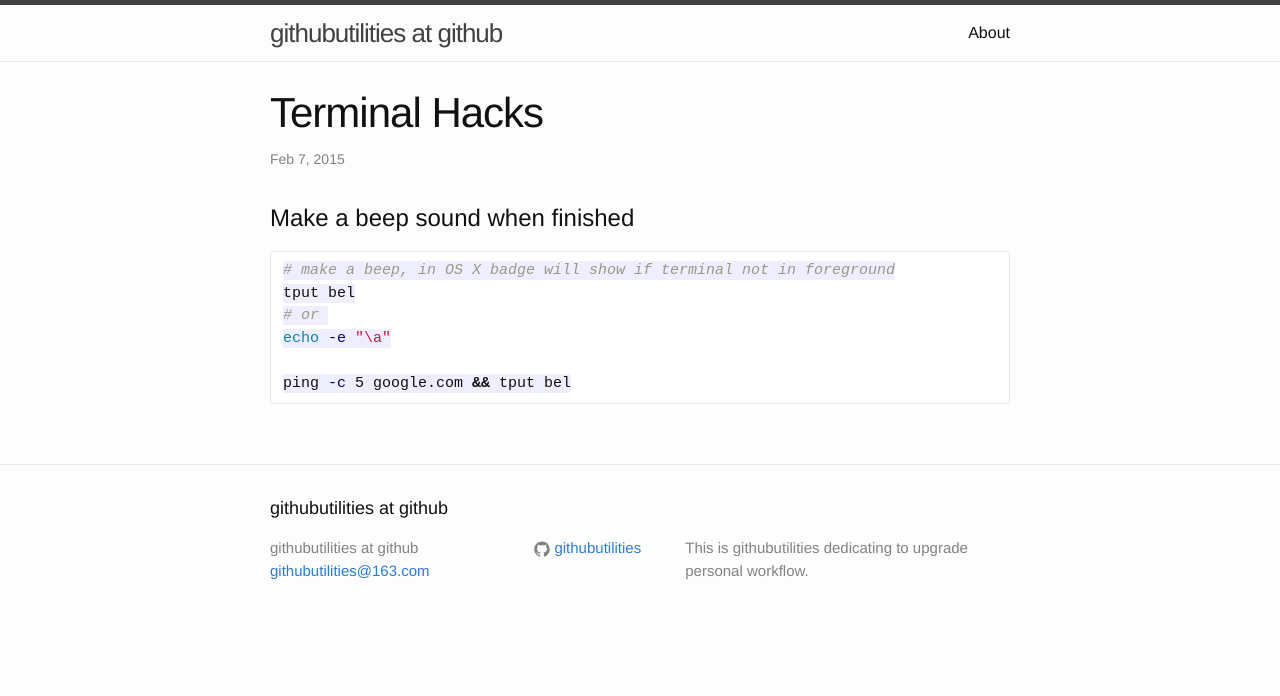
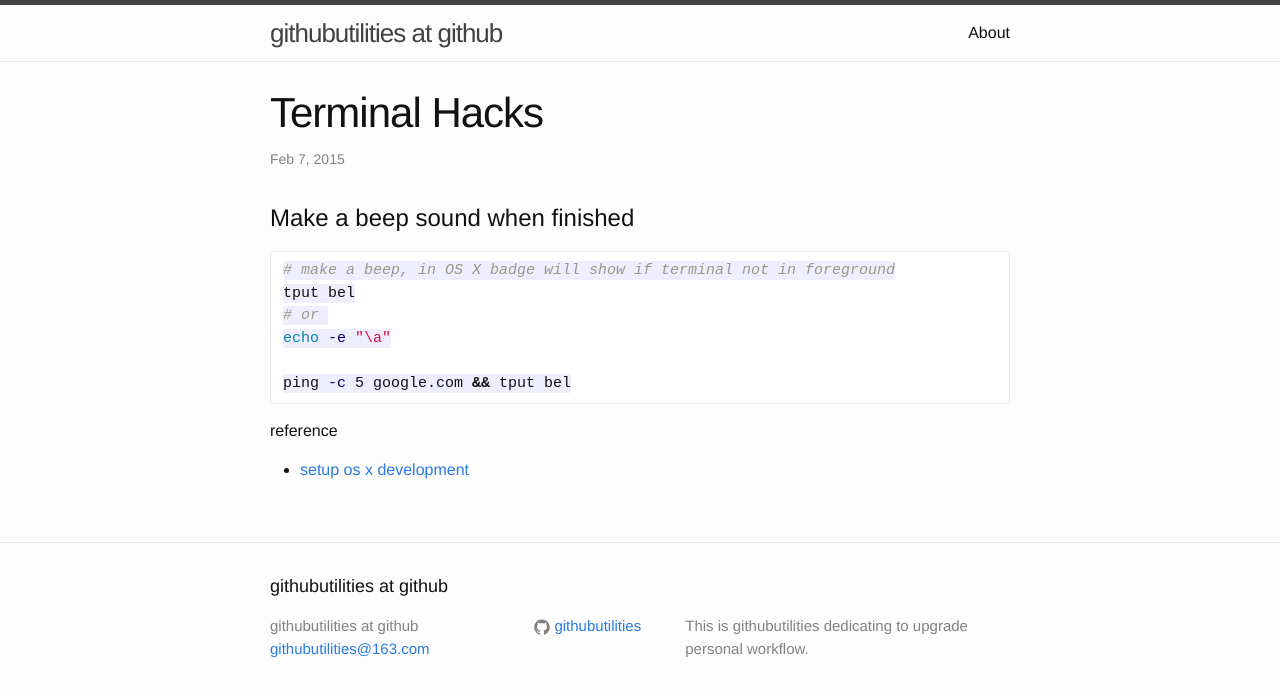
Before and after one commit to githubutilities/githubutilities.github.io, a Jekyll site: the page built from _posts/2015-02-07-terminal-hacks.markdown, in a window 1280 px wide. Shown: the top 696 px of the page. Built offline with Jekyll 4.4.1, drawn with Linux system fonts in a browser that asks for light colours; Markdown is read by kramdown in place of the engine named in the settings.

Commit message:
add os x hacks

````diff
--- a/_posts/2015-02-07-terminal-hacks.markdown
+++ b/_posts/2015-02-07-terminal-hacks.markdown
@@ -15,3 +15,7 @@ echo -e "\a"
 
 ping -c 5 google.com && tput bel
 ```
+
+reference
+
+* [setup os x development](http://mattstauffer.co/blog/setting-up-a-new-os-x-development-machine-part-1-core-files-and-custom-shell)
````
